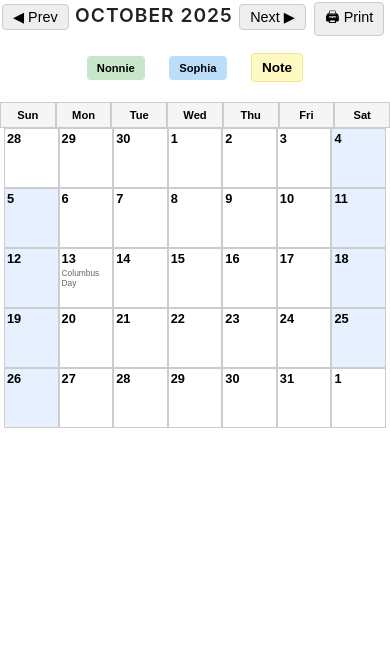
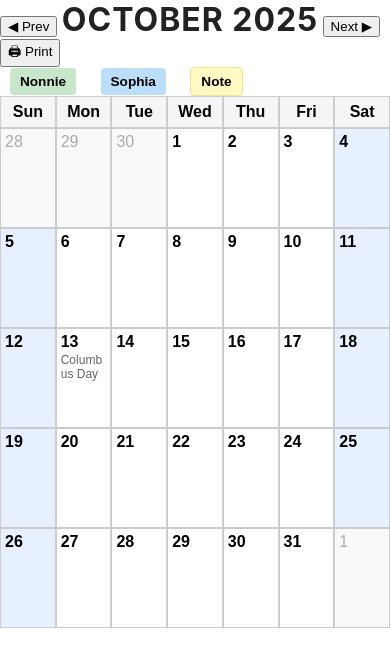
Before and after one commit to upshawam/Coverage-Calendar, a plain HTML site: page index.html in a window 390 px wide. Drawn offline with Linux system fonts and the light colour scheme.

Commit message:
Update style.css

```diff
--- a/style.css
+++ b/style.css
@@ -23,44 +23,52 @@ body {
 }
 
 /* ========================================================================== */
-/*                                   Nav Bar                                  */
+/*                                Header Layout                               */
 /* ========================================================================== */
-.nav {
-  max-width: 900px;
-  margin: 0 auto 15px auto;
-  position: relative;
+.header {
+  display: flex;
+  justify-content: space-between;
+  align-items: flex-start;
+  max-width: 1100px;
+  margin: 0 auto 20px auto;
+  gap: 20px;
 }
 
-/* Top row: print button aligned right */
+/* Left column: title + nav */
+.header-left {
+  flex: 1;
+}
+
 .nav-top {
   display: flex;
   justify-content: flex-end;
-  padding: 4px 6px;   /* slight padding around print button */
+  padding: 4px 6px; /* padding around print button */
 }
 
-/* Middle row: month/year title centered */
 .nav-middle {
-  text-align: center;
+  text-align: left; /* left-align the month/year */
   margin: 4px 0;
 }
 
 #title {
-  font-size: 2.2em;
-  font-weight: 800;
+  font-family: "Inter", "Segoe UI", "Helvetica Neue", Arial, sans-serif;
+  font-size: 3.8em; /* large and clean */
+  font-weight: 700;
   text-transform: uppercase;
-  letter-spacing: 2px;
+  letter-spacing: 1px;
   margin: 0;
+  color: #222;
 }
 
-/* Bottom row: prev/next centered under title */
 .nav-bottom {
   display: flex;
-  justify-content: center;
+  justify-content: flex-start; /* prev/next under the title */
   gap: 12px;
-  margin-top: 4px;
+  margin-top: 6px;
 }
 
-.nav button {
+.nav-bottom button,
+.nav-top button {
   background: #eee;
   border: 1px solid #ccc;
   padding: 4px 10px;
@@ -69,21 +77,59 @@ body {
   font-size: 0.9em;
 }
 
-.nav button:hover {
+.nav-bottom button:hover,
+.nav-top button:hover {
   background: #ddd;
 }
 
+/* Right column: Drag/Drop tray */
+.header-right {
+  width: 220px;
+}
+
+.tray-box {
+  border: 1px solid #ccc;
+  border-radius: 6px;
+  padding: 8px;
+  background: #fafafa;
+}
+
+.tray-title {
+  font-weight: bold;
+  text-align: center;
+  margin-bottom: 6px;
+  font-size: 0.95em;
+  color: #444;
+}
+
+.header-right .card-container {
+  display: flex;
+  flex-direction: column;
+  gap: 6px;
+  align-items: stretch;
+  margin: 0; /* override global margin */
+}
+
 /* ========================================================================== */
-/*                               Month Title                                  */
+/*                                Tray Hint                                   */
 /* ========================================================================== */
-#title {
-  font-family: "Inter", "Segoe UI", "Helvetica Neue", Arial, sans-serif;
-  font-size: 3.8em;          /* slightly smaller */
-  font-weight: 600;          /* cleaner, less heavy */
-  text-transform: uppercase;
-  letter-spacing: 1px;       /* subtle spacing */
-  margin: 0;
-  color: #222;               /* softer than pure black */
+.tray-hint {
+  font-size: 0.75em;
+  font-weight: normal;
+  color: #666;
+  text-align: center;
+  margin-top: 6px;
+}
+
+/* ========================================================================== */
+/*                           Other Month Days                                */
+/* ========================================================================== */
+.day.other-month .day-number {
+  color: #aaa;
+  font-weight: normal;
+}
+.day.other-month {
+  background: #f9f9f9; /* optional subtle background */
 }
 
 /* ========================================================================== */
@@ -97,10 +143,6 @@ body {
   display: inline-block;
 }
 
-.card-container {
-  text-align: center;
-  margin: 10px auto 20px auto;
-}
 .card-container .assignment {
   margin: 0 10px;
   padding: 6px 10px;
@@ -108,7 +150,6 @@ body {
   cursor: grab;
 }
 
-/* Tray note pill — same size as Nonnie/Sophia */
 .card-container .note-card {
   display: inline-block;
   width: auto;
@@ -148,14 +189,12 @@ body {
   margin-top: 2px;
 }
 
-/* Editable notes */
 .calendar .assignment.note-card[contenteditable="true"] {
   cursor: text;
   font-weight: normal;
   resize: vertical;
 }
 
-/* Placeholder text when empty */
 .calendar .assignment.note-card[contenteditable="true"]:empty:before {
   content: "Note";
   color: #aaa;
@@ -193,8 +232,6 @@ body {
   padding: 4px;
   position: relative;
   box-sizing: border-box;
-
-  /* Critical: prevent horizontal expansion */
   min-width: 0;
   overflow-wrap: anywhere;
   word-break: break-word;
@@ -204,7 +241,6 @@ body {
   font-weight: bold;
 }
 
-/* Weekend shading */
 .day.weekend {
   background: #e6f0ff;
 }
@@ -261,7 +297,8 @@ body {
     cursor: default;
   }
   .card-container,
-  .nav button {
+  .nav button,
+  .tray-box {
     display: none;
   }
   #title {
@@ -276,38 +313,16 @@ body {
 /* ========================================================================== */
 /*                           Mobile Responsive                                */
 /* ========================================================================== */
-@media (max-width: 600px) {
-  .calendar {
-    grid-template-columns: repeat(7, 1fr);
-    max-width: 100%;
-    margin: 0 4px;
-    font-size: 0.7rem;
+@media (max-width: 700px) {
+  .header {
+    flex-direction: column;
+    align-items: stretch;
   }
-  .weekday-row {
-    grid-template-columns: repeat(7, 1fr);
-    font-size: 0.7rem;
-  }
-  .day {
-    min-height: 60px;
-    padding: 2px;
-  }
-  .day-number {
-    font-size: 0.8rem;
-  }
-  .assignment {
-    font-size: 0.7rem;
-    padding: 2px 4px;
-  }
-  .shift-label {
-    font-size: 0.6em;
-  }
-  button {
-    font-size: 0.8rem;
-    padding: 4px 8px;
-    margin: 2px;
+  .header-right {
+    width: 100%;
+    margin-top: 12px;
   }
   #title {
-    font-size: 1.2rem;
-    margin-bottom: 6px;
+    font-size: 2em;
   }
 }
```
